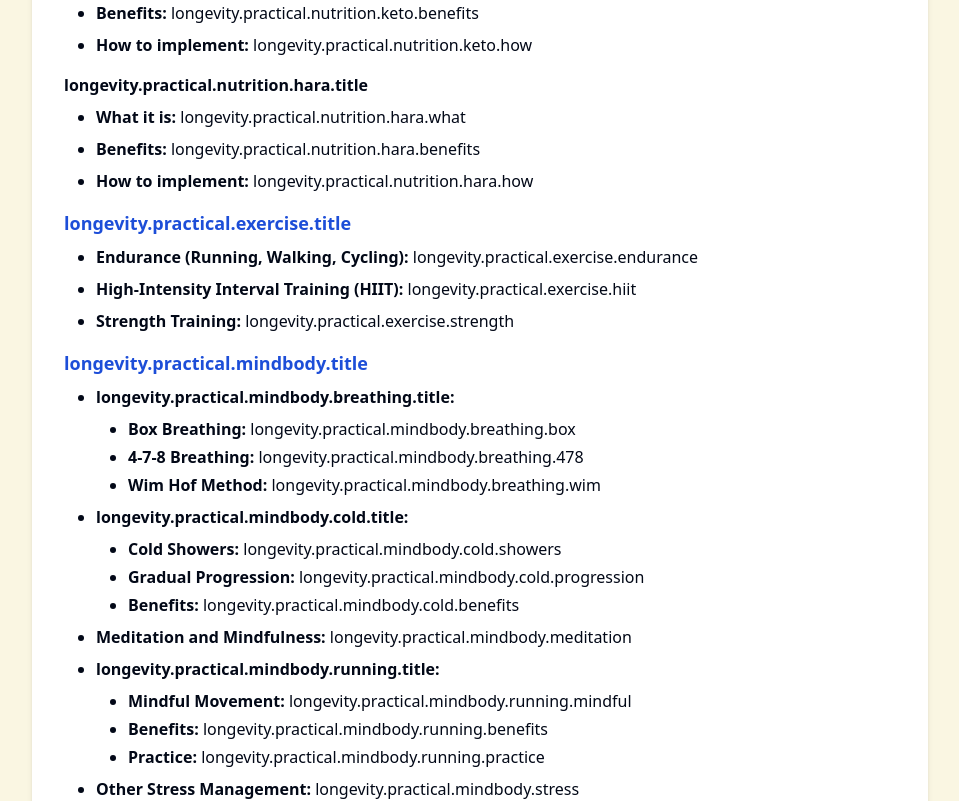
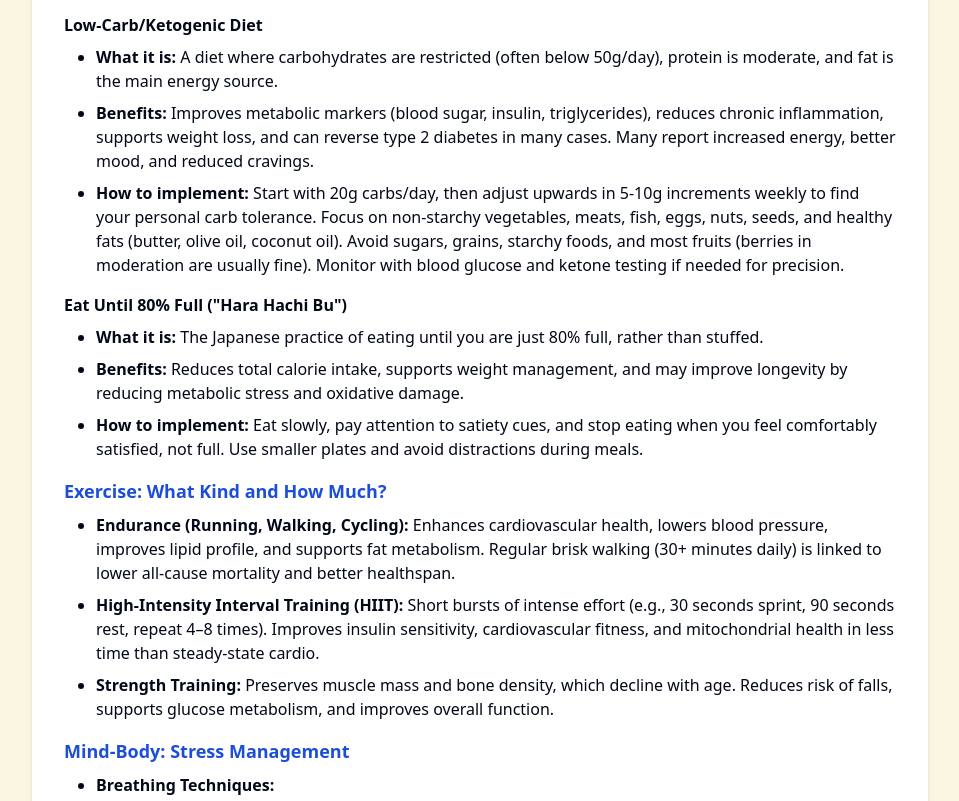
Before and after one commit to ma3u/blood-test, a React (Vite) app: page /longevityEn in a window 1280 px wide. Shown: the part 6080-6881 px from the top of the page, without its empty margins (160-1119 px from the left). Built offline with nearby package versions, Linux system fonts and the light colour scheme.

Commit message:
Refactor: Use text from longevity.md
Update the longevity page to use text from the longevity.md file.

```diff
--- a/src/components/longevity/PracticalExamplesSection.tsx
+++ b/src/components/longevity/PracticalExamplesSection.tsx
@@ -1,72 +1,69 @@
 
 import React from "react";
-import { useLanguage } from "@/context/LanguageContext";
 
 const PracticalExamplesSection: React.FC = () => {
-  const { t } = useLanguage();
-
   return (
     <div>
       <h3 className="text-xl font-semibold text-blue-700 mt-6 mb-3">
-        {t("longevity.practical.title")}
+        Practical Examples for Longevity and Healthspan: Diet, Exercise, and Mind-Body Practices
       </h3>
       <p className="mb-4">
-        {t("longevity.practical.introduction")}
+        To optimize both lifespan and healthspan, it's not just about what you avoid, but also about the positive, evidence-based habits you build. Here are detailed, actionable examples based on leading molecular medicine and lifestyle research:
       </p>
 
       <h4 className="text-lg font-semibold text-blue-700 mt-4 mb-2">
-        {t("longevity.practical.nutrition.title")}
+        Nutrition
       </h4>
-      <p className="mb-2"><strong>{t("longevity.practical.nutrition.keto.title")}</strong></p>
+      <p className="mb-2"><strong>Low-Carb/Ketogenic Diet</strong></p>
       <ul className="list-disc pl-8 space-y-2 mb-4">
-        <li><strong>What it is:</strong> {t("longevity.practical.nutrition.keto.what")}</li>
-        <li><strong>Benefits:</strong> {t("longevity.practical.nutrition.keto.benefits")}</li>
-        <li><strong>How to implement:</strong> {t("longevity.practical.nutrition.keto.how")}</li>
+        <li><strong>What it is:</strong> A diet where carbohydrates are restricted (often below 50g/day), protein is moderate, and fat is the main energy source.</li>
+        <li><strong>Benefits:</strong> Improves metabolic markers (blood sugar, insulin, triglycerides), reduces chronic inflammation, supports weight loss, and can reverse type 2 diabetes in many cases. Many report increased energy, better mood, and reduced cravings.</li>
+        <li><strong>How to implement:</strong> Start with 20g carbs/day, then adjust upwards in 5-10g increments weekly to find your personal carb tolerance. Focus on non-starchy vegetables, meats, fish, eggs, nuts, seeds, and healthy fats (butter, olive oil, coconut oil). Avoid sugars, grains, starchy foods, and most fruits (berries in moderation are usually fine). Monitor with blood glucose and ketone testing if needed for precision.</li>
       </ul>
 
-      <p className="mb-2"><strong>{t("longevity.practical.nutrition.hara.title")}</strong></p>
+      <p className="mb-2"><strong>Eat Until 80% Full ("Hara Hachi Bu")</strong></p>
       <ul className="list-disc pl-8 space-y-2 mb-4">
-        <li><strong>What it is:</strong> {t("longevity.practical.nutrition.hara.what")}</li>
-        <li><strong>Benefits:</strong> {t("longevity.practical.nutrition.hara.benefits")}</li>
-        <li><strong>How to implement:</strong> {t("longevity.practical.nutrition.hara.how")}</li>
+        <li><strong>What it is:</strong> The Japanese practice of eating until you are just 80% full, rather than stuffed.</li>
+        <li><strong>Benefits:</strong> Reduces total calorie intake, supports weight management, and may improve longevity by reducing metabolic stress and oxidative damage.</li>
+        <li><strong>How to implement:</strong> Eat slowly, pay attention to satiety cues, and stop eating when you feel comfortably satisfied, not full. Use smaller plates and avoid distractions during meals.</li>
       </ul>
 
       <h4 className="text-lg font-semibold text-blue-700 mt-4 mb-2">
-        {t("longevity.practical.exercise.title")}
+        Exercise: What Kind and How Much?
       </h4>
       <ul className="list-disc pl-8 space-y-2 mb-4">
-        <li><strong>Endurance (Running, Walking, Cycling):</strong> {t("longevity.practical.exercise.endurance")}</li>
-        <li><strong>High-Intensity Interval Training (HIIT):</strong> {t("longevity.practical.exercise.hiit")}</li>
-        <li><strong>Strength Training:</strong> {t("longevity.practical.exercise.strength")}</li>
+        <li><strong>Endurance (Running, Walking, Cycling):</strong> Enhances cardiovascular health, lowers blood pressure, improves lipid profile, and supports fat metabolism. Regular brisk walking (30+ minutes daily) is linked to lower all-cause mortality and better healthspan.</li>
+        <li><strong>High-Intensity Interval Training (HIIT):</strong> Short bursts of intense effort (e.g., 30 seconds sprint, 90 seconds rest, repeat 4–8 times). Improves insulin sensitivity, cardiovascular fitness, and mitochondrial health in less time than steady-state cardio.</li>
+        <li><strong>Strength Training:</strong> Preserves muscle mass and bone density, which decline with age. Reduces risk of falls, supports glucose metabolism, and improves overall function.</li>
       </ul>
 
       <h4 className="text-lg font-semibold text-blue-700 mt-4 mb-2">
-        {t("longevity.practical.mindbody.title")}
+        Mind-Body: Stress Management
       </h4>
       <ul className="list-disc pl-8 space-y-2 mb-4">
-        <li><strong>{t("longevity.practical.mindbody.breathing.title")}:</strong>
+        <li><strong>Breathing Techniques:</strong>
           <ul className="list-disc pl-8 mt-2 space-y-1">
-            <li><strong>Box Breathing:</strong> {t("longevity.practical.mindbody.breathing.box")}</li>
-            <li><strong>4-7-8 Breathing:</strong> {t("longevity.practical.mindbody.breathing.478")}</li>
-            <li><strong>Wim Hof Method:</strong> {t("longevity.practical.mindbody.breathing.wim")}</li>
+            <li><strong>Box Breathing:</strong> Inhale for 4 seconds, hold for 4 seconds, exhale for 4 seconds, hold for 4 seconds. Repeat for several cycles. This technique can help reduce stress and improve focus.</li>
+            <li><strong>4-7-8 Breathing:</strong> Inhale through your nose for 4 seconds, hold your breath for 7 seconds, then exhale completely through your mouth for 8 seconds. Repeat 3-4 times. This technique can help reduce anxiety and improve sleep.</li>
+            <li><strong>Wim Hof Method:</strong> A combination of controlled breathing, cold exposure, and meditation. Practice 30-40 deep breaths, followed by breath retention, and repeat for 3 rounds. This technique can help boost energy, improve immune function, and reduce stress.</li>
           </ul>
         </li>
-        <li><strong>{t("longevity.practical.mindbody.cold.title")}:</strong>
+        <li><strong>Cold Exposure:</strong>
           <ul className="list-disc pl-8 mt-2 space-y-1">
-            <li><strong>Cold Showers:</strong> {t("longevity.practical.mindbody.cold.showers")}</li>
-            <li><strong>Gradual Progression:</strong> {t("longevity.practical.mindbody.cold.progression")}</li>
-            <li><strong>Benefits:</strong> {t("longevity.practical.mindbody.cold.benefits")}</li>
+            <li><strong>Cold Showers:</strong> Start with a normal shower, then gradually decrease the temperature for the last 30 seconds. Over time, increase the cold exposure to 2-3 minutes.</li>
+            <li><strong>Gradual Progression:</strong> Begin with brief exposure to cold (even just washing hands or face with cold water) and gradually build up tolerance over time.</li>
+            <li><strong>Benefits:</strong> Cold exposure activates brown fat, improves circulation, reduces inflammation, and may enhance mood and energy levels.</li>
           </ul>
         </li>
-        <li><strong>Meditation and Mindfulness:</strong> {t("longevity.practical.mindbody.meditation")}</li>
-        <li><strong>{t("longevity.practical.mindbody.running.title")}:</strong>
+        <li><strong>Meditation and Mindfulness:</strong> Regular practice (10-20 minutes daily) can reduce stress, improve focus, and enhance overall well-being. Start with guided meditations and gradually work toward independent practice.</li>
+        <li><strong>Meditational Running:</strong>
           <ul className="list-disc pl-8 mt-2 space-y-1">
-            <li><strong>Mindful Movement:</strong> {t("longevity.practical.mindbody.running.mindful")}</li>
-            <li><strong>Benefits:</strong> {t("longevity.practical.mindbody.running.benefits")}</li>
-            <li><strong>Practice:</strong> {t("longevity.practical.mindbody.running.practice")}</li>
+            <li><strong>Mindful Movement:</strong> Combine gentle running with mindfulness practice by focusing on breath, footfalls, and body sensations.</li>
+            <li><strong>Benefits:</strong> Combines the mental benefits of meditation with the physical benefits of exercise, potentially enhancing both.</li>
+            <li><strong>Practice:</strong> Start with short sessions (10-15 minutes), focus on breath and form, and gradually increase duration as comfort improves.</li>
           </ul>
         </li>
-        <li><strong>Other Stress Management:</strong> {t("longevity.practical.mindbody.stress")}</li>
+        <li><strong>Other Stress Management:</strong> Regular time in nature, digital detoxes, journaling, gratitude practices, and social connection all contribute to stress reduction and improved well-being.</li>
       </ul>
     </div>
   );
```
